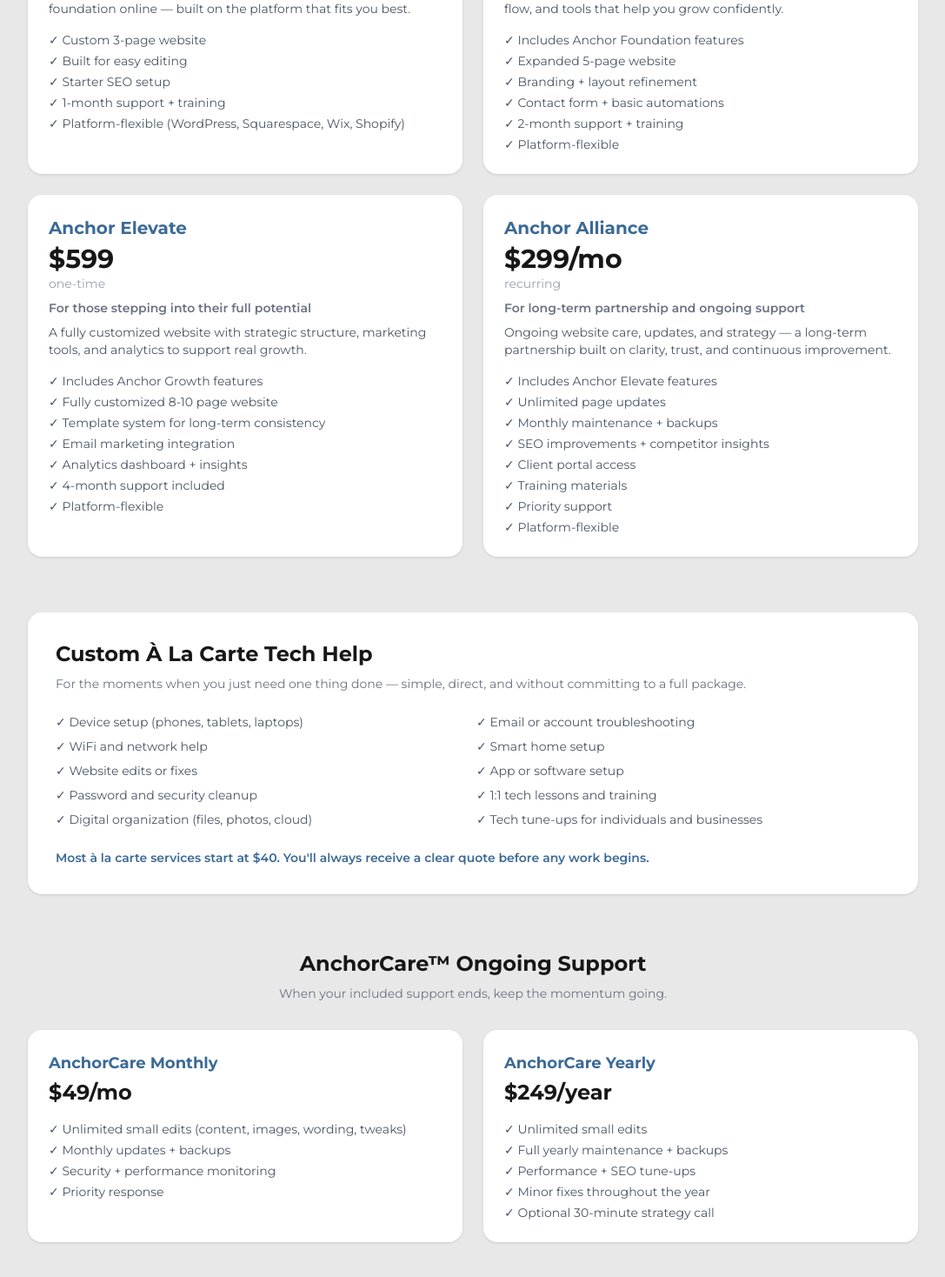
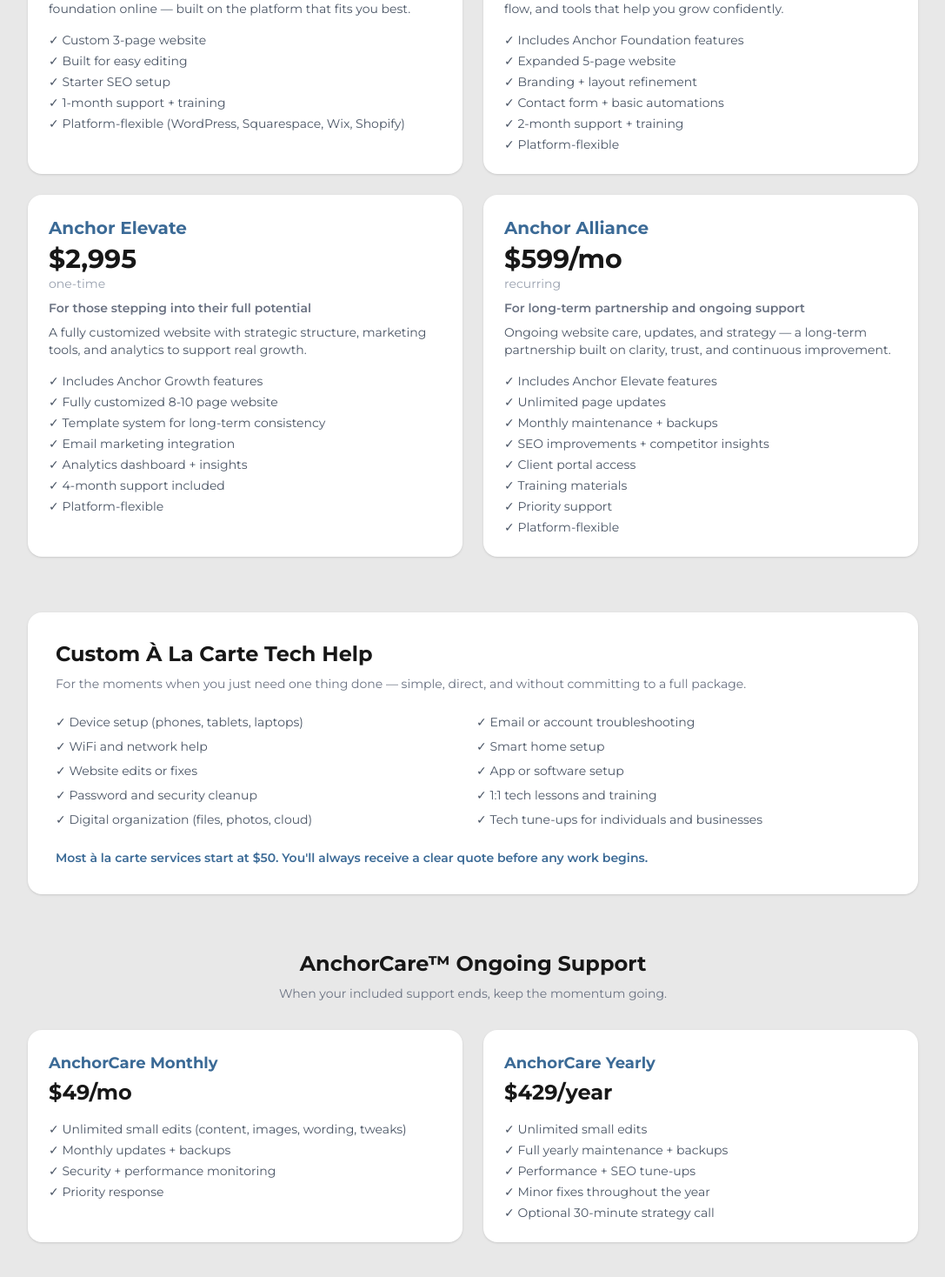
Before and after one commit to jboe26/AnchorTechInnovations_nextjs, a Next.js app in the folder anchortech-nextjs/: page /pricing in a window 1280 px wide. Shown: the part 408-1876 px from the top of the page at 87% size, without its empty margins (96-1183 px from the left). Built offline with nearby package versions, Linux system fonts and the light colour scheme.

Commit message:
updated pricing

```diff
--- a/anchortech-nextjs/app/pricing/page.tsx
+++ b/anchortech-nextjs/app/pricing/page.tsx
@@ -3,7 +3,7 @@
 const packages = [
   {
     title: "Anchor Foundation",
-    price: "$199",
+    price: "$650",
     type: "one-time",
     subtitle: "For those getting started",
     description:
@@ -18,7 +18,7 @@
   },
   {
     title: "Anchor Growth",
-    price: "$349",
+    price: "$1,350",
     type: "one-time",
     subtitle: "For those strengthening their identity",
     description:
@@ -34,7 +34,7 @@
   },
   {
     title: "Anchor Elevate",
-    price: "$599",
+    price: "$2,995",
     type: "one-time",
     subtitle: "For those stepping into their full potential",
     description:
@@ -51,7 +51,7 @@
   },
   {
     title: "Anchor Alliance",
-    price: "$299/mo",
+    price: "$599/mo",
     type: "recurring",
     subtitle: "For long-term partnership and ongoing support",
     description:
@@ -82,7 +82,7 @@
   },
   {
     name: "AnchorCare Yearly",
-    price: "$249/year",
+    price: "$429/year",
     features: [
       "Unlimited small edits",
       "Full yearly maintenance + backups",
@@ -155,7 +155,7 @@
             ))}
           </ul>
           <p className="text-[#3b6a96] font-semibold text-sm mt-6">
-            Most à la carte services start at $40. You'll always receive a clear
+            Most à la carte services start at $50. You'll always receive a clear
             quote before any work begins.
           </p>
         </div>
```
Also changed, not shown: package.json (added, +20 -0 lines), 2 other files (tests, documents, lock files or other folders).
